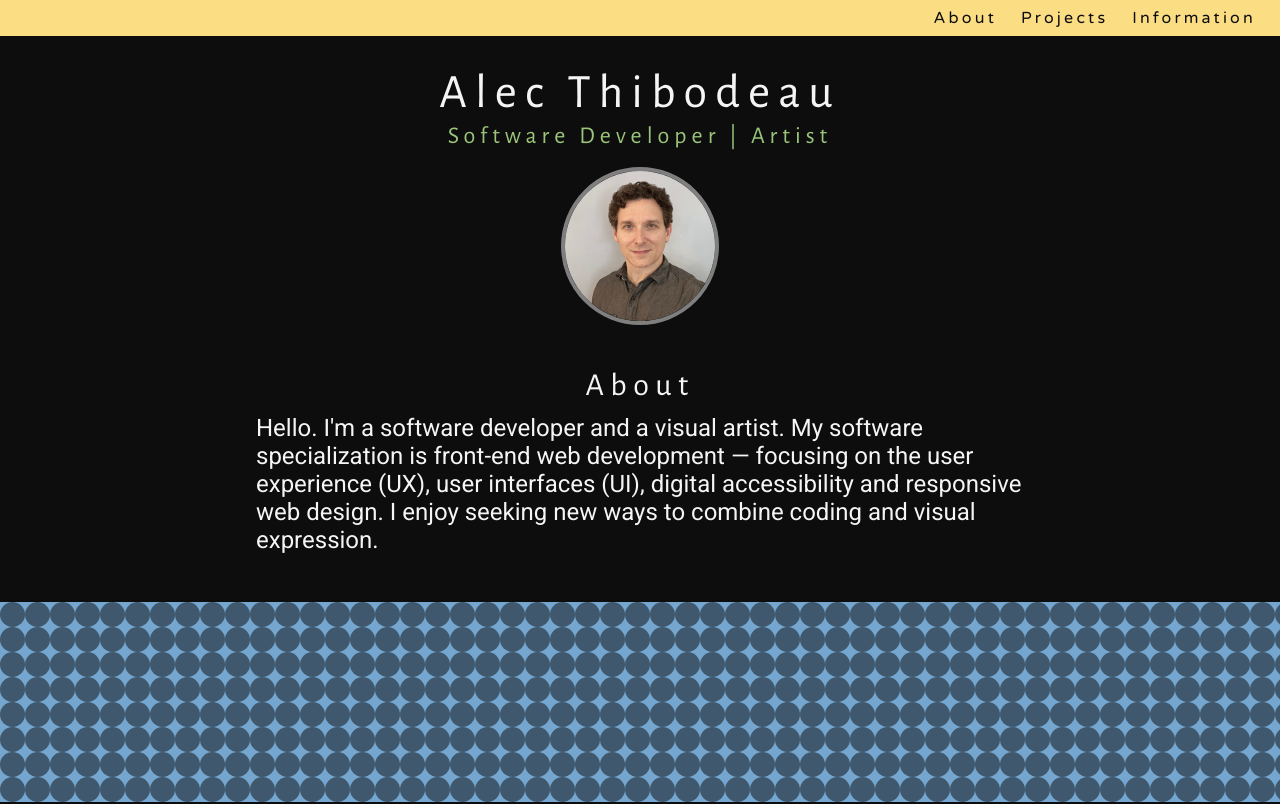
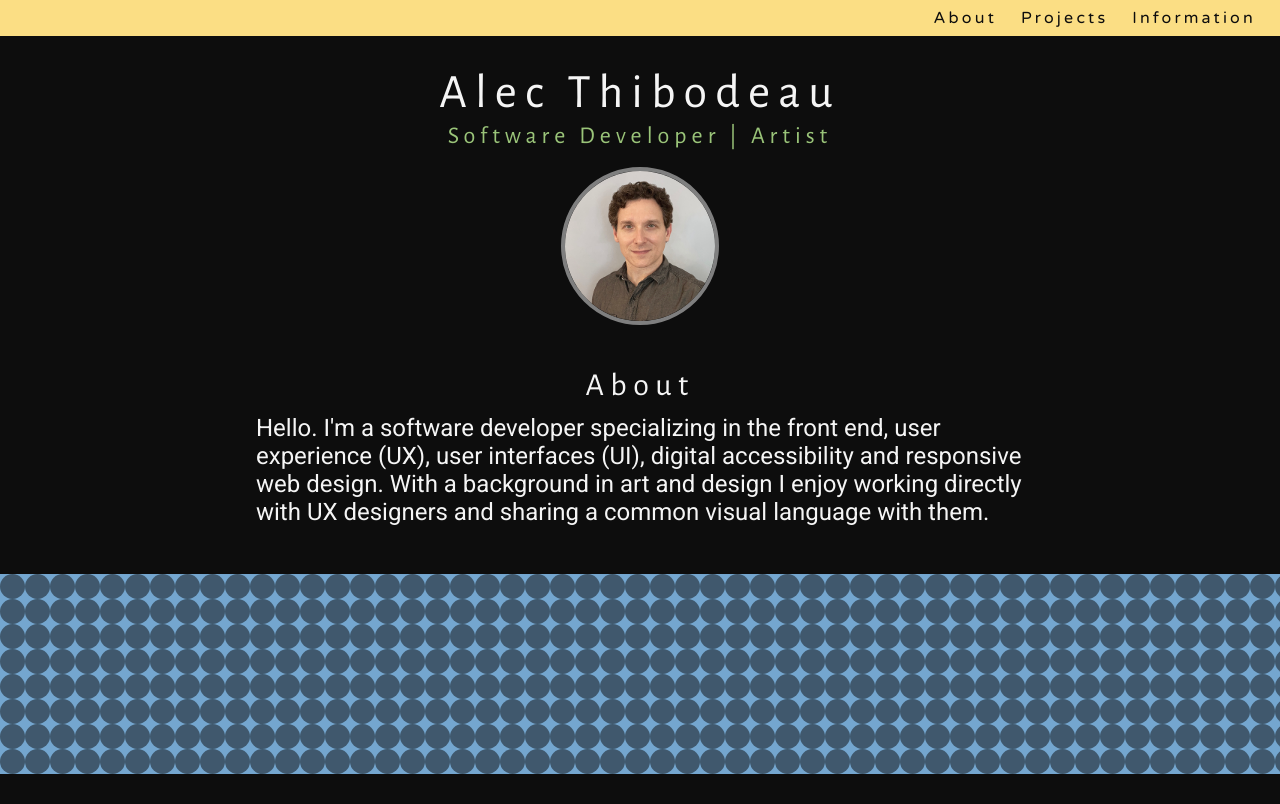
Before and after one commit to alecthibodeau/alecthibodeau.github.io, a React (Create React App) app: page / in a window 1280 px wide. Shown: the top 804 px of the page. Built offline with nearby package versions, Linux system fonts and the light colour scheme.

Commit message:
Update text in About section

```diff
--- a/src/components/Main.tsx
+++ b/src/components/Main.tsx
@@ -56,11 +56,10 @@ function Main(props: { isBreakpointXs: boolean, viewportWidth: number }): JSX.El
         <Headshot />
         <div className="section-title">{formatTitleCase(sections.about)}</div>
         <p>
-          Hello. I'm a software developer and a visual artist. My software
-          specialization is front-end web development &mdash; focusing on
-          the user experience (UX), user interfaces (UI),
-          digital accessibility and responsive web design.
-          I enjoy seeking new ways to combine coding and visual expression.
+          Hello. I'm a software developer specializing in the front end, user experience (UX),
+          user interfaces (UI), digital accessibility and responsive web design.
+          With a background in art and design I enjoy working directly
+          with UX designers and sharing a common visual language with them.
         </p>
       </section>
       <PatternBanner
```
